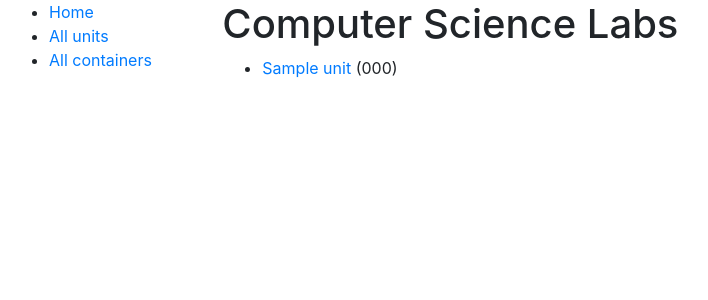
After one commit to miabl/container-website, a Django app: page /home/ in a window 1280 px wide. The commit adds this page. Shown: the top 300 px of the page, without its empty margins (6-714 px from the left). Run offline with Django 4.2, Linux system fonts and the light colour scheme; a user stored in the database is signed in; tables that the repository leaves empty hold one stand-in row (values such as "Sample post").

Commit message:
home page

```diff
--- a/config/urls.py
+++ b/config/urls.py
@@ -6,5 +6,5 @@ from django.conf.urls.static import static
 urlpatterns = [
                   path('admin/', admin.site.urls),
                   path('containers/', include('containers.urls')),
-                  path('units/', include('units.urls')),
+                  path('home/', include('units.urls')),
               ] + static(settings.STATIC_URL, document_root=settings.STATIC_ROOT)
--- a/containers/templates/base_generic.html
+++ b/containers/templates/base_generic.html
@@ -16,6 +16,8 @@
         <div class="col-sm-2">
             {% block sidebar %}
                 <ul class="sidebar-nav">
+                    <li><a href="{% url 'index' %}">Home</a></li>
+                    <li><a href="">All units</a></li>
                     <li><a href="">All containers</a></li>
                 </ul>
             {% endblock %}
--- a/units/admin.py
+++ b/units/admin.py
@@ -4,14 +4,14 @@ from .models import Unit, Coordinator, Lecturer, lab_facilitator
 
 @admin.register(Unit)
 class UnitAdmin(admin.ModelAdmin):
-    list_display = ('code', 'title', 'availability', 'coordinator')
+    list_display = ('code', 'title', 'availability', 'coordinator')#, 'teacher')
     list_filter = ('availability', 'coordinator')
     fieldsets = (
         (None, {
             'fields': ('title', 'code')
         }),
         ('Staff', {
-            'fields': ('coordinator', 'lecturer','lab_facilitator')
+            'fields': ('coordinator', 'lecturer','lab_facilitator')#, 'teacher')
         }),
         ('Details', {
             'fields': ('summary', 'availability')
--- a/units/models.py
+++ b/units/models.py
@@ -1,5 +1,6 @@
 from django.urls import reverse # Used to generate URLs by reversing the URL patterns
 from django.db import models
+from django.contrib.auth.models import User
 
 class Unit(models.Model):
     """Model representing a Unit - a class"""
@@ -20,6 +21,8 @@ class Unit(models.Model):
 
     # Description of unit
     summary = models.TextField(max_length=1000, help_text='Enter a brief description of the unit')
+
+    # teacher = models.ForeignKey(User, on_delete=models.SET_NULL, null=True, blank=True)
 
     OFFERING = (
         ('s1', 'semester 1'),
--- /dev/null
+++ b/units/templates/index.html
@@ -0,0 +1,26 @@
+{% extends "base_generic.html" %}
+
+{#{% block content %}#}
+{#  <h1>Computer Science Labs</h1>#}
+{#  <p>Welcome!</p>#}
+{#  <h2>All your Courses:</h2>#}
+{#  <p>Courses you are enrolled in</p>#}
+{#  <ul>#}
+{#    <li><strong>Units:</strong> {{ all_units }}</li>#}
+{#  </ul>#}
+{#{% endblock %}#}
+
+{% block content %}
+  <h1>Computer Science Labs</h1>
+  {% if unit_list %}
+  <ul>
+    {% for unit in unit_list %}
+      <li>
+        <a href="{{ book.get_absolute_url }}">{{ unit.title }}</a> ({{unit.code}})
+      </li>
+    {% endfor %}
+  </ul>
+  {% else %}
+    <p>You have no enrolled units</p>
+  {% endif %}
+{% endblock %}
--- a/units/urls.py
+++ b/units/urls.py
@@ -2,5 +2,6 @@ from django.urls import path
 from . import views
 
 urlpatterns = [
-    path('', views.UnitList.as_view(), name="unit-list"),
+    path('', views.IndexView.as_view(), name='index'),
+   # path('units/', views.IndexView.as_view(), name='unit'),
 ]
--- a/units/views.py
+++ b/units/views.py
@@ -1,9 +1,25 @@
 from django.contrib.auth.mixins import LoginRequiredMixin
 from django.views import generic
 from .models import Unit
+from django.shortcuts import render
 
-class UnitList(LoginRequiredMixin, generic.ListView):
+# def index(request):
+#     """View function for home page of site."""
+#     all_units = Unit.objects.all()
+#     context = {
+#         'all_units': all_units,
+#     }
+#
+#     return render(request, 'index.html', context=context)
+
+from django.views import generic
+class IndexView(LoginRequiredMixin, generic.ListView):
     login_url = '/login/'
     model = Unit
-    context_object_name = 'unit_list'
-    template_name = 'units/unit-list.html'
+    template_name = 'index.html'
+
+#class UnitList(LoginRequiredMixin, generic.ListView):
+#     login_url = '/login/'
+#     model = Unit
+#     context_object_name = 'unit_list'
+#     template_name = 'units/unit-list.html'
```
Also changed, not shown: units/templates/units/unit-list.html (+7 -7 lines), units/migrations/0006_unit_teacher.py (added), units/migrations/0007_remove_unit_teacher.py (added).
